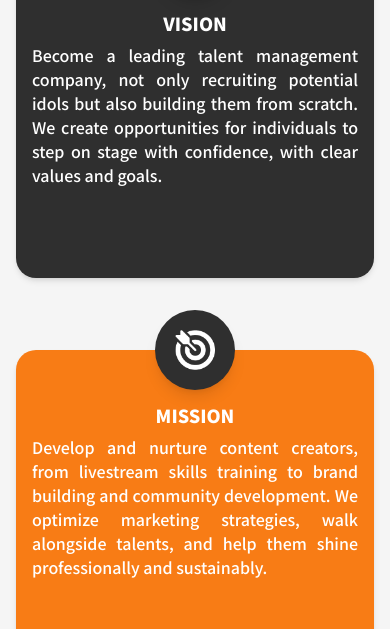
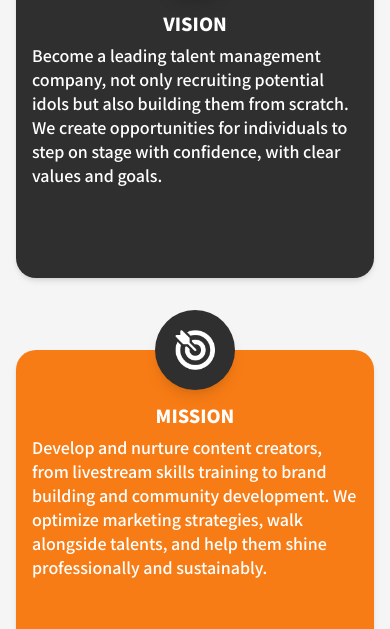
Before and after one commit to khoivt/everstar-creator, a Next.js app: page /en#homepage in a window 390 px wide. Shown: the part 798-1427 px from the top of the page. Built offline with nearby package versions, Linux system fonts and the light colour scheme.

Commit message:
fix text justify

```diff
--- a/src/components/home/CoreValues.tsx
+++ b/src/components/home/CoreValues.tsx
@@ -45,7 +45,7 @@ function InforItem(props: InforItemProps) {
         </div>
         <div className="mt-4 flex flex-col gap-[11px] px-4 sm:px-8">
           <p className="  md:text-6.5 text-lg leading-[1] font-black text-white uppercase">{title}</p>
-          <p className="  text-4 md:text-4.5 text-justify font-medium whitespace-pre-line text-white">
+          <p className="  text-4 md:text-4.5 text-start font-medium whitespace-pre-line text-white">
             {description}
           </p>
         </div>
```
